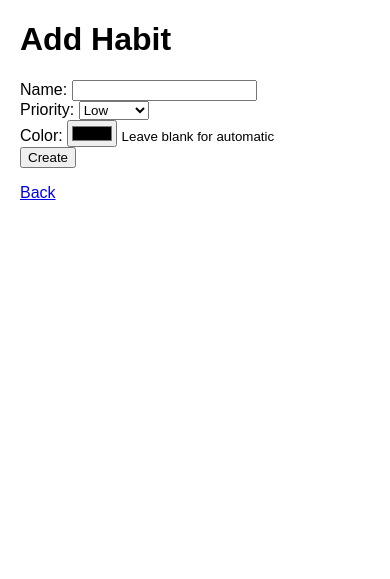
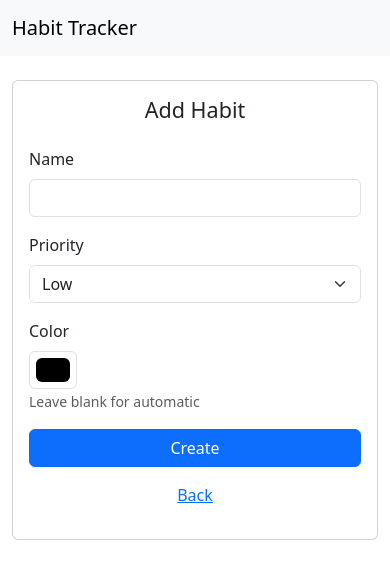
Before and after one commit to wnzid/DayByDay, a Flask app: page /habits/add in a window 390 px wide. Shown: the top 579 px of the page. Run offline with Flask 3, Linux system fonts and the light colour scheme; the visitor is signed in with stand-in values (Sample User, id 1).

Commit message:
Add Bootstrap base layout and update templates

```diff
--- a/app.py
+++ b/app.py
@@ -1,4 +1,4 @@
-from flask import Flask, render_template, g, request, redirect, url_for, session
+from flask import Flask, render_template, g, request, redirect, url_for, session, flash
 import sqlite3
 import os
 from db import init_db, migrate_db
@@ -87,9 +87,11 @@ def register():
                 (username, generate_password_hash(password)),
             )
             db.commit()
+            flash('Account created. Please log in.', 'success')
+            return redirect(url_for('login'))
         except sqlite3.IntegrityError:
-            return render_template('register.html', error='Username already taken')
-        return redirect(url_for('login'))
+            flash('Username already taken', 'danger')
+            return render_template('register.html')
     return render_template('register.html')
 
 
@@ -105,14 +107,17 @@ def login():
         if user and check_password_hash(user['password'], password):
             session.clear()
             session['user_id'] = user['id']
+            flash('Logged in successfully.', 'success')
             return redirect(url_for('index'))
-        return render_template('login.html', error='Invalid username or password')
+        flash('Invalid username or password', 'danger')
+        return render_template('login.html')
     return render_template('login.html')
 
 
 @app.route('/logout')
 def logout():
     session.clear()
+    flash('You were logged out', 'info')
     return redirect(url_for('login'))
 
 
@@ -144,6 +149,7 @@ def add_habit():
             (session['user_id'], name, priority, color),
         )
         db.commit()
+        flash('Habit added', 'success')
         return redirect(url_for('manage_habits'))
     return render_template('habit_form.html', habit=None)
 
@@ -169,6 +175,7 @@ def edit_habit(habit_id):
             (name, priority, color, habit_id, session['user_id']),
         )
         db.commit()
+        flash('Habit updated', 'success')
         return redirect(url_for('manage_habits'))
     return render_template('habit_form.html', habit=habit)
 
@@ -182,6 +189,7 @@ def delete_habit(habit_id):
         (habit_id, session['user_id']),
     )
     db.commit()
+    flash('Habit deleted', 'success')
     return redirect(url_for('manage_habits'))
 
 
--- a/static/style.css
+++ b/static/style.css
@@ -1,6 +1,5 @@
 body {
     font-family: Arial, sans-serif;
-    margin: 20px;
 }
 
 .calendar {
@@ -31,15 +30,6 @@ body {
     width: 16px;
     height: 16px;
     margin-right: 8px;
+    border-radius: 4px;
+    display: inline-block;
 }
-
-table {
-    border-collapse: collapse;
-    margin-top: 20px;
-}
-
-th, td {
-    border: 1px solid #ccc;
-    padding: 8px 12px;
-    text-align: left;
-}
--- /dev/null
+++ b/templates/base.html
@@ -0,0 +1,40 @@
+<!doctype html>
+<html lang="en">
+<head>
+    <meta charset="utf-8">
+    <title>{% block title %}Habit Tracker{% endblock %}</title>
+    <link rel="stylesheet" href="{{ url_for('static', filename='style.css') }}">
+    <link href="https://cdn.jsdelivr.net/npm/bootstrap@5.3.1/dist/css/bootstrap.min.css" rel="stylesheet" integrity="sha384-9ndCyUa1z3p0yWN0K+HMDdYEMuM2PLwHmvN0m0YyRr24sldfJ+8eqZ1Q6Xo+ro9+" crossorigin="anonymous">
+</head>
+<body>
+<nav class="navbar navbar-expand-lg navbar-light bg-light mb-4">
+  <div class="container">
+    <a class="navbar-brand" href="{{ url_for('index') }}">Habit Tracker</a>
+    <div class="collapse navbar-collapse">
+      <ul class="navbar-nav ms-auto">
+        {% if session.get('user_id') %}
+          <li class="nav-item"><a class="nav-link" href="{{ url_for('manage_habits') }}">Habits</a></li>
+          <li class="nav-item"><a class="nav-link" href="{{ url_for('logout') }}">Logout</a></li>
+        {% else %}
+          <li class="nav-item"><a class="nav-link" href="{{ url_for('login') }}">Login</a></li>
+        {% endif %}
+      </ul>
+    </div>
+  </div>
+</nav>
+<div class="container">
+  {% with messages = get_flashed_messages(with_categories=True) %}
+  {% if messages %}
+    {% for category, message in messages %}
+      <div class="alert alert-{{ category }} alert-dismissible fade show" role="alert">
+        {{ message }}
+        <button type="button" class="btn-close" data-bs-dismiss="alert" aria-label="Close"></button>
+      </div>
+    {% endfor %}
+  {% endif %}
+  {% endwith %}
+  {% block content %}{% endblock %}
+</div>
+<script src="https://cdn.jsdelivr.net/npm/bootstrap@5.3.1/dist/js/bootstrap.bundle.min.js"></script>
+</body>
+</html>
--- a/templates/habit_form.html
+++ b/templates/habit_form.html
@@ -1,25 +1,39 @@
-<!doctype html>
-<html lang="en">
-<head>
-    <meta charset="utf-8">
-    <title>{% if habit %}Edit Habit{% else %}Add Habit{% endif %}</title>
-    <link rel="stylesheet" href="{{ url_for('static', filename='style.css') }}">
-</head>
-<body>
-    <h1>{% if habit %}Edit Habit{% else %}Add Habit{% endif %}</h1>
-    <form method="post">
-        <label>Name: <input type="text" name="name" value="{{ habit['name'] if habit else '' }}" required></label><br>
-        <label>Priority:
-            <select name="priority">
-                {% for level in ['low','medium','high'] %}
-                <option value="{{ level }}" {% if habit and habit['priority']==level %}selected{% endif %}>{{ level.capitalize() }}</option>
-                {% endfor %}
+{% extends 'base.html' %}
+{% if habit %}
+  {% set page_title = 'Edit Habit' %}
+{% else %}
+  {% set page_title = 'Add Habit' %}
+{% endif %}
+{% block title %}{{ page_title }}{% endblock %}
+{% block content %}
+<div class="row justify-content-center">
+  <div class="col-md-6 col-lg-4">
+    <div class="card">
+      <div class="card-body">
+        <h1 class="h4 mb-4 text-center">{{ page_title }}</h1>
+        <form method="post">
+          <div class="mb-3">
+            <label class="form-label">Name</label>
+            <input type="text" name="name" class="form-control" value="{{ habit['name'] if habit else '' }}" required>
+          </div>
+          <div class="mb-3">
+            <label class="form-label">Priority</label>
+            <select name="priority" class="form-select">
+              {% for level in ['low','medium','high'] %}
+              <option value="{{ level }}" {% if habit and habit['priority']==level %}selected{% endif %}>{{ level.capitalize() }}</option>
+              {% endfor %}
             </select>
-        </label><br>
-        <label>Color: <input type="color" name="color" value="{{ habit['color'] if habit else '' }}"></label>
-        <small>Leave blank for automatic</small><br>
-        <input type="submit" value="{% if habit %}Update{% else %}Create{% endif %}">
-    </form>
-    <p><a href="{{ url_for('manage_habits') }}">Back</a></p>
-</body>
-</html>
+          </div>
+          <div class="mb-3">
+            <label class="form-label">Color</label>
+            <input type="color" name="color" class="form-control form-control-color" value="{{ habit['color'] if habit else '' }}">
+            <small class="form-text text-muted">Leave blank for automatic</small>
+          </div>
+          <button type="submit" class="btn btn-primary w-100">{% if habit %}Update{% else %}Create{% endif %}</button>
+        </form>
+        <p class="mt-3 text-center"><a href="{{ url_for('manage_habits') }}">Back</a></p>
+      </div>
+    </div>
+  </div>
+</div>
+{% endblock %}
```
Also changed, not shown: templates/habits.html (+18 -16 lines), templates/index.html (+12 -25 lines), templates/login.html (+25 -18 lines), templates/register.html (+25 -18 lines).
